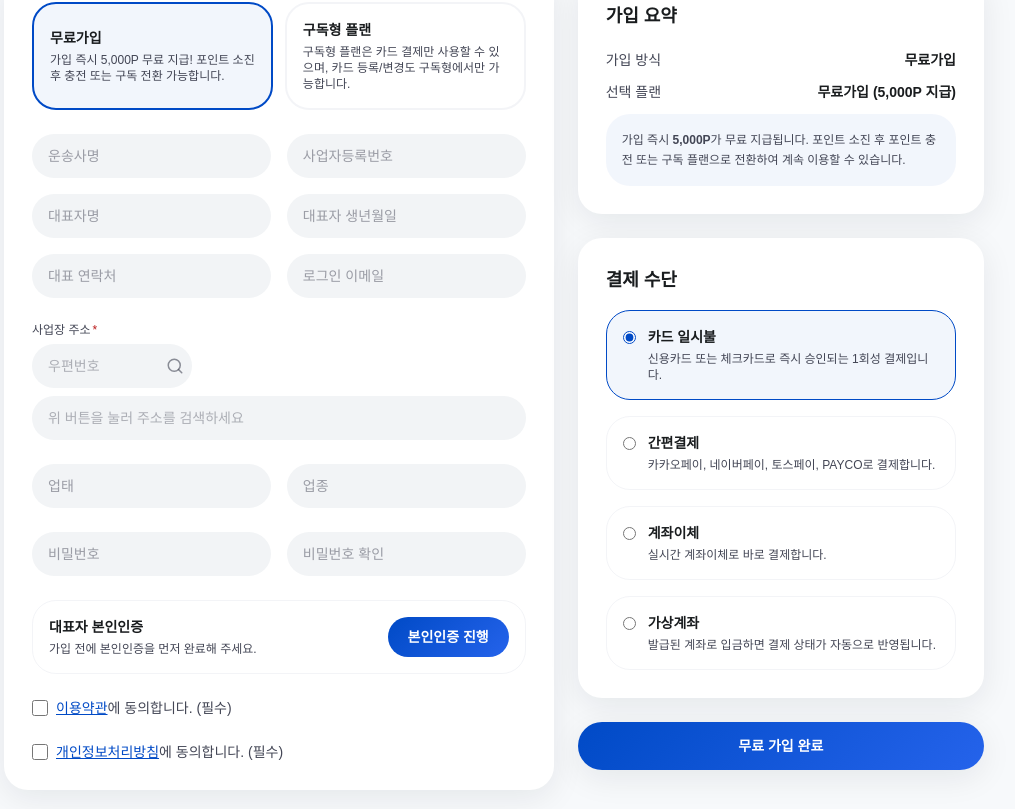
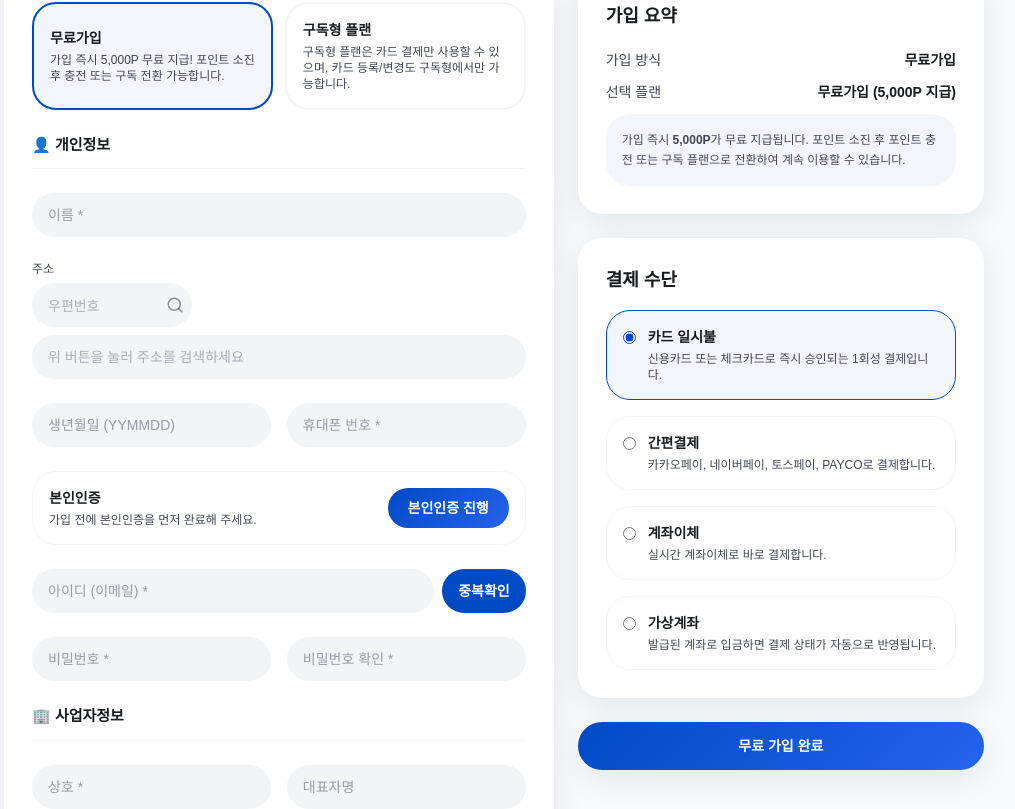
Before and after one commit to jshmir7070-sys/logiSSign, a Next.js app in the folder web/: page /portal/signup in a window 1280 px wide. Shown: the part 331-1140 px from the top of the page, without its empty margins (146-1161 px from the left). Built offline with nearby package versions, Linux system fonts and the light colour scheme.

Commit message:
refactor: 회원가입 폼 재구성 — 개인정보/사업자정보 분리, 대표자명 추가, 이메일 중복확인

```diff
--- a/web/src/app/api/auth/signup/route.ts
+++ b/web/src/app/api/auth/signup/route.ts
@@ -175,6 +175,25 @@ export async function POST(request: NextRequest) {
 
   try {
     const rawBody = await request.json()
+
+    // 이메일 중복확인 액션
+    if (rawBody.action === 'check-email') {
+      const email = typeof rawBody.email === 'string' ? rawBody.email.trim().toLowerCase() : ''
+      if (!email || !/^[^\s@]+@[^\s@]+\.[^\s@]+$/.test(email)) {
+        return NextResponse.json({ available: false, error: '올바른 이메일 형식이 아닙니다.' })
+      }
+      const { data } = await supabaseAdmin.auth.admin.listUsers({ page: 1, perPage: 1 })
+      // listUsers doesn't filter by email, so use a different approach
+      const { data: users } = await supabaseAdmin
+        .from('agencies')
+        .select('id')
+        .eq('email', email)
+        .limit(1)
+      const { data: authUser } = await supabaseAdmin.auth.admin.listUsers({ page: 1, perPage: 1000 })
+      const exists = authUser?.users?.some((u) => u.email?.toLowerCase() === email)
+      return NextResponse.json({ available: !exists })
+    }
+
     const parsed = signupSchema.safeParse(rawBody)
 
     if (!parsed.success) {
--- a/web/src/app/portal/signup/page.tsx
+++ b/web/src/app/portal/signup/page.tsx
@@ -23,26 +23,32 @@ type FormState = {
   planMode: PlanMode
   plan: PlanType
   billing: BillingCycle
-  companyName: string
-  businessNumber: string
+  /* 개인정보 */
   ownerName: string
+  personalAddress: string
+  personalAddressDetail: string
   ownerBirthDate: string
   phone: string
   email: string
+  emailChecked: boolean
+  password: string
+  passwordConfirm: string
+  identityVerified: boolean
+  identityName: string
+  identityPhone: string
+  /* 사업자정보 */
+  companyName: string
+  representativeName: string
+  businessNumber: string
   address: string
   addressDetail: string
   businessType: string
   businessCategory: string
-  bankName: string
-  bankAccount: string
-  bankHolder: string
-  password: string
-  passwordConfirm: string
+  businessEmail: string
+  /* 약관 */
   agreeTerms: boolean
   agreePrivacy: boolean
-  identityVerified: boolean
-  identityName: string
-  identityPhone: string
+  /* 결제 */
   paymentMethod: AgencyPaymentMethod
   easyPayProvider: AgencyEasyPayProvider
   virtualAccountBank: string
@@ -76,34 +82,45 @@ function SummaryRow({ label, value }: { label: string; value: string }) {
   )
 }
 
+function SectionTitle({ children }: { children: React.ReactNode }) {
+  return (
+    <h2 className="flex items-center gap-2 text-[15px] font-bold text-on-surface border-b border-outline-variant/20 pb-3">
+      {children}
+    </h2>
+  )
+}
+
 export default function PortalSignupPage() {
   const router = useRouter()
   const [submitting, setSubmitting] = useState(false)
   const [error, setError] = useState<string | null>(null)
+  const [emailCheckMsg, setEmailCheckMsg] = useState<string | null>(null)
   const [form, setForm] = useState<FormState>({
     planMode: 'point',
     plan: 'free' as PlanType,
     billing: 'monthly',
-    companyName: '',
-    businessNumber: '',
     ownerName: '',
+    personalAddress: '',
+    personalAddressDetail: '',
     ownerBirthDate: '',
     phone: '',
     email: '',
+    emailChecked: false,
+    password: '',
+    passwordConfirm: '',
+    identityVerified: false,
+    identityName: '',
+    identityPhone: '',
+    companyName: '',
+    representativeName: '',
+    businessNumber: '',
     address: '',
     addressDetail: '',
     businessType: '',
     businessCategory: '',
-    bankName: '',
-    bankAccount: '',
-    bankHolder: '',
-    password: '',
-    passwordConfirm: '',
+    businessEmail: '',
     agreeTerms: false,
     agreePrivacy: false,
-    identityVerified: false,
-    identityName: '',
-    identityPhone: '',
     paymentMethod: 'CARD',
     easyPayProvider: 'KAKAOPAY',
     virtualAccountBank: 'KOOKMIN_BANK',
@@ -147,7 +164,39 @@ export default function PortalSignupPage() {
       ...previous,
       ...patch,
       ...(patch.planMode === 'subscription' ? { paymentMethod: 'CARD' as AgencyPaymentMethod } : {}),
+      ...(patch.email !== undefined ? { emailChecked: false } : {}),
     }))
+    if (patch.email !== undefined) setEmailCheckMsg(null)
+  }
+
+  async function handleCheckEmail() {
+    const email = form.email.trim()
+    if (!email) {
+      setEmailCheckMsg('이메일을 입력해 주세요.')
+      return
+    }
+    if (!/^[^\s@]+@[^\s@]+\.[^\s@]+$/.test(email)) {
+      setEmailCheckMsg('올바른 이메일 형식이 아닙니다.')
+      return
+    }
+
+    try {
+      const res = await fetch('/api/auth/signup', {
+        method: 'POST',
+        headers: { 'Content-Type': 'application/json' },
+        body: JSON.stringify({ action: 'check-email', email }),
+      })
+      const data = await res.json()
+
+      if (data.available) {
+        setForm((prev) => ({ ...prev, emailChecked: true }))
+        setEmailCheckMsg('✓ 사용 가능한 이메일입니다.')
+      } else {
+        setEmailCheckMsg('이미 가입된 이메일입니다.')
+      }
+    } catch {
+      setEmailCheckMsg('확인 중 오류가 발생했습니다.')
+    }
   }
 
   async function handleVerifyIdentity() {
@@ -203,14 +252,16 @@ export default function PortalSignupPage() {
   }
 
   async function handleSubmit() {
-    if (!form.companyName.trim()) return setError('운송사명을 입력해 주세요.')
-    if (!form.ownerName.trim()) return setError('대표자명을 입력해 주세요.')
-    if (!form.email.trim()) return setError('로그인 이메일을 입력해 주세요.')
+    if (!form.ownerName.trim()) return setError('이름을 입력해 주세요.')
+    if (!form.phone.trim()) return setError('휴대폰 번호를 입력해 주세요.')
     if (!form.identityVerified) return setError('본인인증을 완료해 주세요.')
-    if (!form.agreeTerms || !form.agreePrivacy) return setError('필수 약관 동의가 필요합니다.')
+    if (!form.email.trim()) return setError('아이디(이메일)를 입력해 주세요.')
+    if (!form.emailChecked) return setError('이메일 중복확인을 진행해 주세요.')
     if (!form.password || form.password !== form.passwordConfirm) {
       return setError('비밀번호와 비밀번호 확인이 일치해야 합니다.')
     }
+    if (!form.companyName.trim()) return setError('상호를 입력해 주세요.')
+    if (!form.agreeTerms || !form.agreePrivacy) return setError('필수 약관 동의가 필요합니다.')
 
     setSubmitting(true)
     setError(null)
@@ -225,17 +276,17 @@ export default function PortalSignupPage() {
           email: form.email,
           password: form.password,
           companyName: form.companyName,
-          ownerName: form.ownerName,
+          ownerName: form.representativeName || form.ownerName,
           businessNumber: form.businessNumber,
           ownerBirthDate: form.ownerBirthDate,
           phone: form.phone,
+          personalAddress: form.personalAddress,
+          personalAddressDetail: form.personalAddressDetail,
           address: form.address,
           addressDetail: form.addressDetail,
           businessType: form.businessType,
           businessCategory: form.businessCategory,
-          bankName: form.bankName,
-          bankAccount: form.bankAccount,
-          bankHolder: form.bankHolder,
+          businessEmail: form.businessEmail,
           planMode: form.planMode,
           plan: form.plan,
           billing: form.billing,
@@ -328,7 +379,7 @@ export default function PortalSignupPage() {
           <img src="/logo-light.png" alt="logiSSign" className="mx-auto mb-5 w-[260px] object-contain" />
           <h1 className="font-headline text-[30px] font-bold text-on-surface">운영사 회원가입</h1>
           <p className="mt-2 text-sm text-on-surface-variant">
-            사업자 정보, 본인인증, 결제를 한 번에 마치고 바로 운영을 시작할 수 있습니다.
+            개인정보와 사업자 정보를 입력하고 바로 운영을 시작할 수 있습니다.
           </p>
           <p className="mt-3 text-sm text-on-surface-variant">
             이미 계정이 있다면{' '}
@@ -341,6 +392,7 @@ export default function PortalSignupPage() {
 
         <div className="grid gap-6 xl:grid-cols-[1.15fr_0.85fr]">
           <div className="space-y-6 rounded-3xl bg-surface-container-lowest p-7 shadow-ambient">
+            {/* ── 플랜 선택 ── */}
             <div className="grid gap-3 md:grid-cols-2">
               <button
                 type="button"
@@ -391,7 +443,6 @@ export default function PortalSignupPage() {
                     </button>
                   ))}
                 </div>
-
                 <div className="grid gap-3 md:grid-cols-3">
                   {BILLING_OPTIONS.map((cycle) => (
                     <button
@@ -410,45 +461,133 @@ export default function PortalSignupPage() {
               </>
             ) : null}
 
+            {/* ── 개인정보 섹션 ── */}
+            <SectionTitle>👤 개인정보</SectionTitle>
+
+            <input
+              className={INPUT_CLASS}
+              value={form.ownerName}
+              onChange={(event) => updateForm({ ownerName: event.target.value })}
+              placeholder="이름 *"
+            />
+
+            <AddressSearch
+              value={form.personalAddress}
+              detailValue={form.personalAddressDetail}
+              onChange={(value: AddressValue) =>
+                updateForm({ personalAddress: value.address, personalAddressDetail: value.addressDetail })
+              }
+              label="주소"
+            />
+
+            <div className="grid gap-4 md:grid-cols-2">
+              <input
+                className={INPUT_CLASS}
+                value={form.ownerBirthDate}
+                onChange={(event) => updateForm({ ownerBirthDate: formatBirthDate(event.target.value) })}
+                placeholder="생년월일 (YYMMDD)"
+              />
+              <input
+                className={INPUT_CLASS}
+                value={form.phone}
+                onChange={(event) => updateForm({ phone: formatPhoneNumber(event.target.value) })}
+                placeholder="휴대폰 번호 *"
+              />
+            </div>
+
+            {/* 본인인증 */}
+            <div className="rounded-2xl border border-outline-variant/20 p-4">
+              <div className="flex flex-col gap-3 md:flex-row md:items-center md:justify-between">
+                <div>
+                  <p className="text-sm font-semibold text-on-surface">본인인증</p>
+                  <p className="mt-1 text-xs text-on-surface-variant">
+                    {form.identityVerified
+                      ? `${form.identityName} / ${form.identityPhone}`
+                      : '가입 전에 본인인증을 먼저 완료해 주세요.'}
+                  </p>
+                </div>
+                <button
+                  type="button"
+                  onClick={handleVerifyIdentity}
+                  className={`h-10 rounded-xl px-5 text-sm font-semibold ${
+                    form.identityVerified ? 'bg-tertiary/10 text-tertiary' : 'bg-power-gradient text-white'
+                  }`}
+                >
+                  {form.identityVerified ? '✓ 인증 완료' : '본인인증 진행'}
+                </button>
+              </div>
+            </div>
+
+            {/* 아이디(이메일) + 중복확인 */}
+            <div>
+              <div className="flex gap-2">
+                <input
+                  type="email"
+                  className={`${INPUT_CLASS} flex-1`}
+                  value={form.email}
+                  onChange={(event) => updateForm({ email: event.target.value })}
+                  placeholder="아이디 (이메일) *"
+                />
+                <button
+                  type="button"
+                  onClick={handleCheckEmail}
+                  className={`h-11 shrink-0 rounded-xl px-4 text-sm font-semibold ${
+                    form.emailChecked
+                      ? 'bg-tertiary/10 text-tertiary'
+                      : 'bg-primary text-white'
+                  }`}
+                >
+                  {form.emailChecked ? '✓ 확인됨' : '중복확인'}
+                </button>
+              </div>
+              {emailCheckMsg ? (
+                <p className={`mt-1.5 text-xs ${emailCheckMsg.startsWith('✓') ? 'text-tertiary' : 'text-error'}`}>
+                  {emailCheckMsg}
+                </p>
+              ) : null}
+            </div>
+
+            <div className="grid gap-4 md:grid-cols-2">
+              <input
+                type="password"
+                className={INPUT_CLASS}
+                value={form.password}
+                onChange={(event) => updateForm({ password: event.target.value })}
+                placeholder="비밀번호 *"
+              />
+              <input
+                type="password"
+                className={INPUT_CLASS}
+                value={form.passwordConfirm}
+                onChange={(event) => updateForm({ passwordConfirm: event.target.value })}
+                placeholder="비밀번호 확인 *"
+              />
+            </div>
+
+            {/* ── 사업자정보 섹션 ── */}
+            <SectionTitle>🏢 사업자정보</SectionTitle>
+
             <div className="grid gap-4 md:grid-cols-2">
               <input
                 className={INPUT_CLASS}
                 value={form.companyName}
                 onChange={(event) => updateForm({ companyName: event.target.value })}
-                placeholder="운송사명"
+                placeholder="상호 *"
               />
               <input
                 className={INPUT_CLASS}
-                value={form.businessNumber}
-                onChange={(event) => updateForm({ businessNumber: formatBusinessNumber(event.target.value) })}
-                placeholder="사업자등록번호"
-              />
-              <input
-                className={INPUT_CLASS}
-                value={form.ownerName}
-                onChange={(event) => updateForm({ ownerName: event.target.value })}
+                value={form.representativeName}
+                onChange={(event) => updateForm({ representativeName: event.target.value })}
                 placeholder="대표자명"
               />
-              <input
-                className={INPUT_CLASS}
-                value={form.ownerBirthDate}
-                onChange={(event) => updateForm({ ownerBirthDate: formatBirthDate(event.target.value) })}
-                placeholder="대표자 생년월일"
-              />
-              <input
-                className={INPUT_CLASS}
-                value={form.phone}
-                onChange={(event) => updateForm({ phone: formatPhoneNumber(event.target.value) })}
-                placeholder="대표 연락처"
-              />
-              <input
-                type="email"
-                className={INPUT_CLASS}
-                value={form.email}
-                onChange={(event) => updateForm({ email: event.target.value })}
-                placeholder="로그인 이메일"
-              />
             </div>
+
+            <input
+              className={INPUT_CLASS}
+              value={form.businessNumber}
+              onChange={(event) => updateForm({ businessNumber: formatBusinessNumber(event.target.value) })}
+              placeholder="사업자등록번호"
+            />
 
             <AddressSearch
               value={form.address}
@@ -457,7 +596,6 @@ export default function PortalSignupPage() {
                 updateForm({ address: value.address, addressDetail: value.addressDetail })
               }
               label="사업장 주소"
-              required
             />
 
             <div className="grid gap-4 md:grid-cols-2">
@@ -475,44 +613,16 @@ export default function PortalSignupPage() {
               />
             </div>
 
-            <div className="grid gap-4 md:grid-cols-2">
-              <input
-                type="password"
-                className={INPUT_CLASS}
-                value={form.password}
-                onChange={(event) => updateForm({ password: event.target.value })}
-                placeholder="비밀번호"
-              />
-              <input
-                type="password"
-                className={INPUT_CLASS}
-                value={form.passwordConfirm}
-                onChange={(event) => updateForm({ passwordConfirm: event.target.value })}
-                placeholder="비밀번호 확인"
-              />
-            </div>
+            <input
+              type="email"
+              className={INPUT_CLASS}
+              value={form.businessEmail}
+              onChange={(event) => updateForm({ businessEmail: event.target.value })}
+              placeholder="사업장 이메일"
+            />
 
-            <div className="rounded-2xl border border-outline-variant/20 p-4">
-              <div className="flex flex-col gap-3 md:flex-row md:items-center md:justify-between">
-                <div>
-                  <p className="text-sm font-semibold text-on-surface">대표자 본인인증</p>
-                  <p className="mt-1 text-xs text-on-surface-variant">
-                    {form.identityVerified
-                      ? `${form.identityName} / ${form.identityPhone}`
-                      : '가입 전에 본인인증을 먼저 완료해 주세요.'}
-                  </p>
-                </div>
-                <button
-                  type="button"
-                  onClick={handleVerifyIdentity}
-                  className={`h-10 rounded-xl px-5 text-sm font-semibold ${
-                    form.identityVerified ? 'bg-tertiary/10 text-tertiary' : 'bg-power-gradient text-white'
-                  }`}
-                >
-                  {form.identityVerified ? '인증 완료' : '본인인증 진행'}
-                </button>
-              </div>
-            </div>
+            {/* ── 약관동의 ── */}
+            <SectionTitle>📋 약관동의</SectionTitle>
 
             <label className="flex items-center gap-2 text-sm text-on-surface-variant">
               <input
@@ -544,6 +654,7 @@ export default function PortalSignupPage() {
             </label>
           </div>
 
+          {/* ── 우측 사이드바 ── */}
           <aside className="space-y-6">
             <section className="rounded-3xl bg-surface-container-lowest p-7 shadow-ambient">
               <h2 className="font-headline text-lg font-bold text-on-surface">가입 요약</h2>
```
